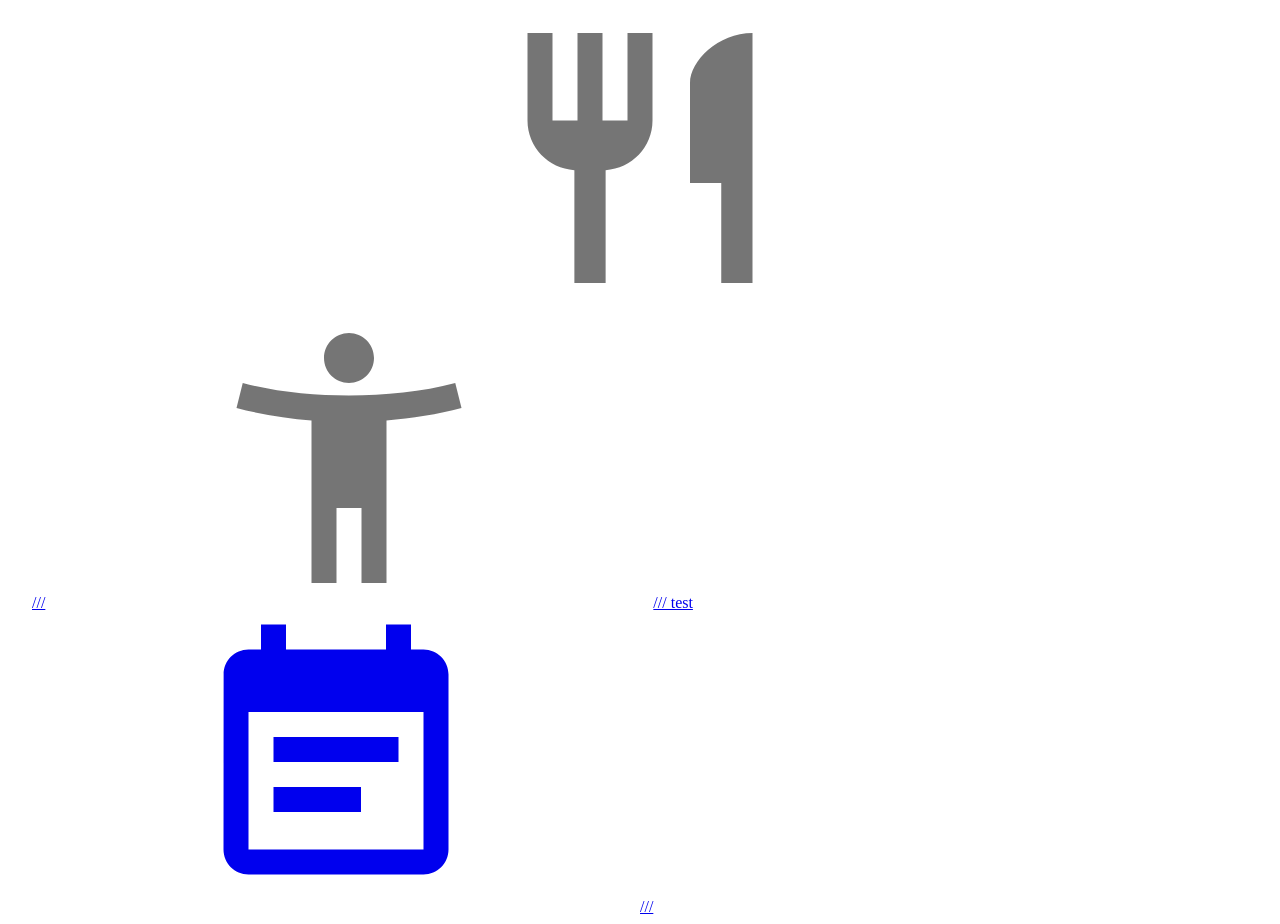
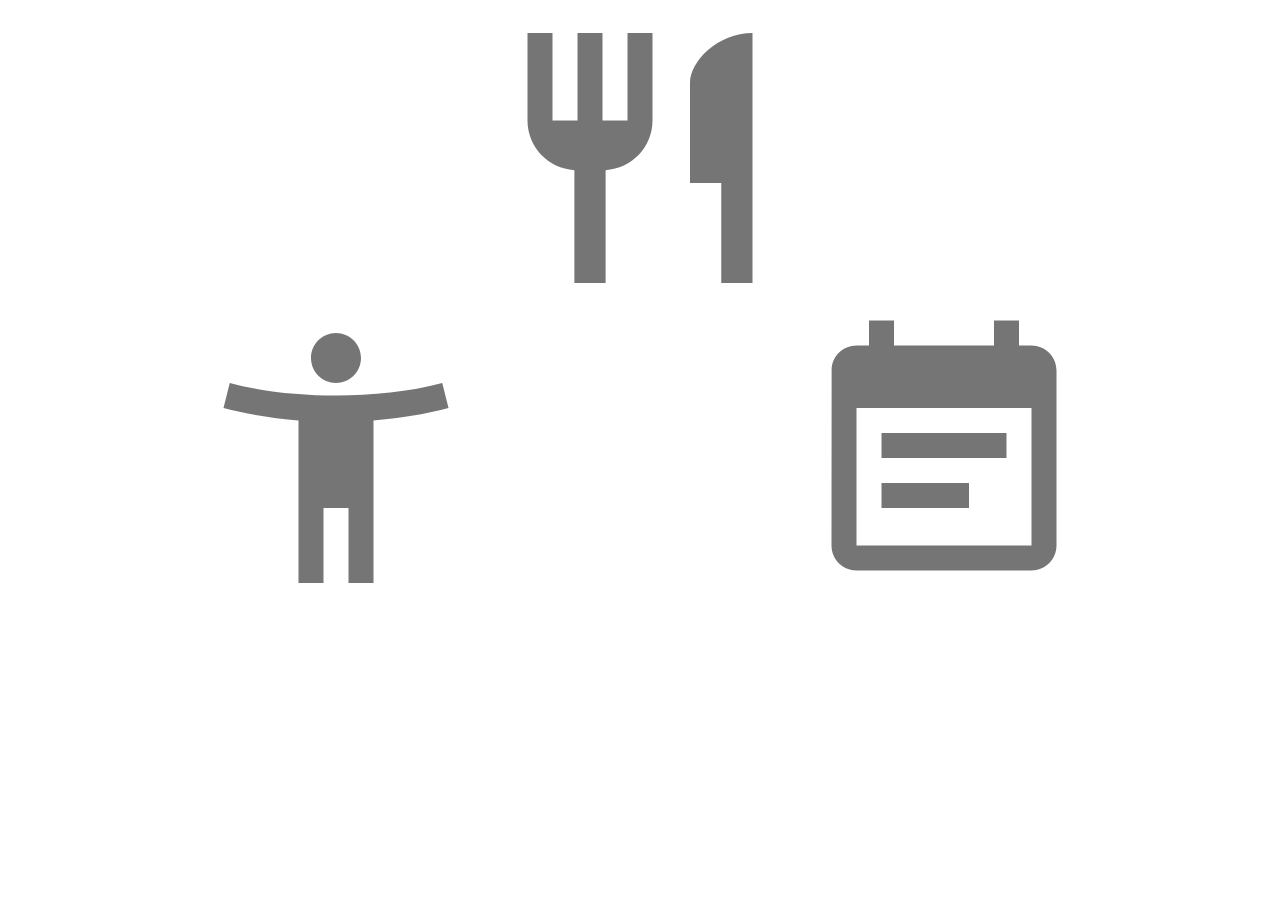
Before and after one commit to koushisa/diet, a React (Create React App) app: page /home in a window 1280 px wide. After the commit the page ends 800 px from the top, so only its background shows below. Built offline with nearby package versions, Linux system fonts and the light colour scheme.

Commit message:
Revert "update resipe"

```diff
--- a/src/components/home/Home.tsx
+++ b/src/components/home/Home.tsx
@@ -15,19 +15,16 @@ export default function Home() {
         </Box>
       </Link>
       <Link to="/weight" role="button">
-        ///
         <AccessibilityNew
           color="action"
           style={{ width: "50%", height: 300 }}
         ></AccessibilityNew>
-        /// test
       </Link>
       <Link to="/food-menu" role="button">
         <EventNote
-          color="inherit"
+          color="action"
           style={{ width: "50%", height: 300 }}
         ></EventNote>
-        ///
       </Link>
     </React.Fragment>
   );
--- a/src/components/resipe/Resipe.tsx
+++ b/src/components/resipe/Resipe.tsx
@@ -3,7 +3,7 @@ import React from "react";
 export default function Resipe() {
   return (
     <React.Fragment>
-      <h3>Resipe</h3>
+      <h3>レシピ</h3>
     </React.Fragment>
   );
 }
```
